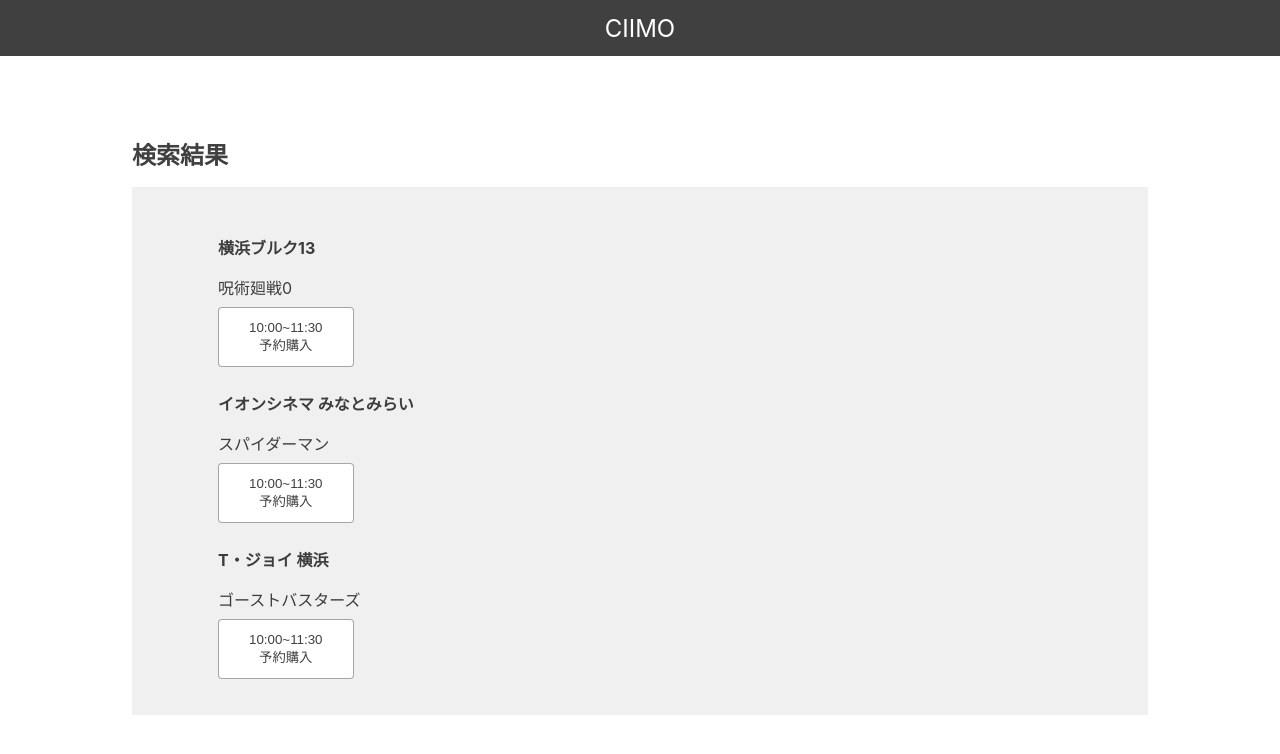
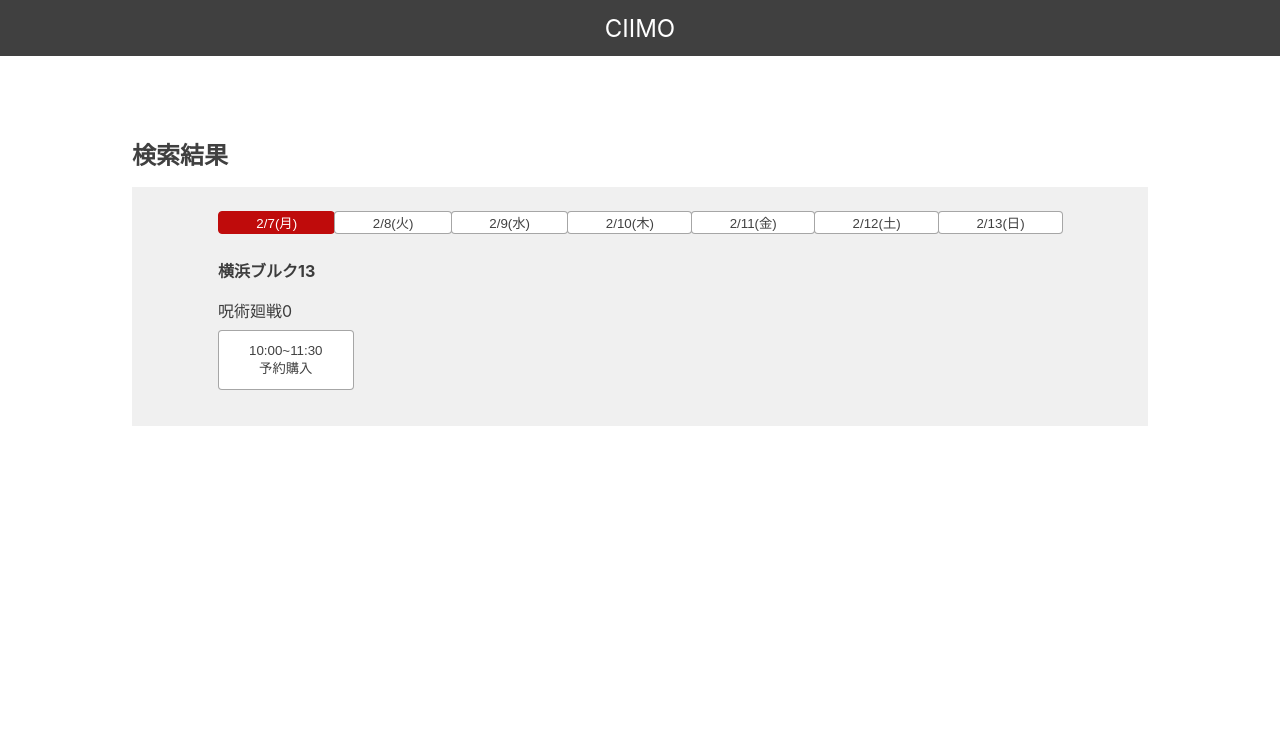
Before and after one commit to sado-haruki/ciimo, a Next.js app: page /schedule in a window 1280 px wide. Shown: the top 754 px of the page. Built offline with nearby package versions, Linux system fonts and the light colour scheme; data requests are answered from the project's data file.

Commit message:
feat:フロント実装

```diff
--- a/db.json/db.json
+++ b/db.json/db.json
@@ -206,7 +206,7 @@
           "schedule": [
             {
               "id": 1,
-              "date": "2/7(月)",
+              "date": "2/8(火)",
               "startTime": "10:00",
               "endTime": "11:30",
               "seat" :[
@@ -401,7 +401,7 @@
           "schedule": [
             {
               "id": 1,
-              "date": "2/7(月)",
+              "date": "2/9(水)",
               "startTime": "10:00",
               "endTime": "11:30",
               "seat" :[
--- a/pages/schedule/Schedule.tsx
+++ b/pages/schedule/Schedule.tsx
@@ -1,7 +1,7 @@
 import router from "next/router";
-import { Film, Schedule, Theater } from "../../types/Theater";
+import { Film, ScheduleType, Theater } from "../../types/Theater";
 import { Reservation } from "../../types/Reservation";
-import styles from '../../styles/schedule/schedule.module.scss';
+import styles from "../../styles/schedule/schedule.module.scss";
 
 interface ScheduleProps {
   theaters: Theater[];
@@ -9,44 +9,46 @@ interface ScheduleProps {
 
 // TODO: mapの要素の順番を入れ替えるデータを作る
 const Schedule = ({ theaters }: ScheduleProps) => {
-  // let films: {
-  //   filmName: string;
-  //   theaters: { name: string; schedule: {}[] }[];
-  // }[] = [];
-  // theaters.forEach((theater) => {
-  //   theater.film.forEach((film) => {
-  //     //findに直す
-  //     //重複したら弾く、してなかったらpushする
-  //     if (
-  //       !films.some((filmfilm) => {
-  //         filmfilm.filmName === film.name;
-  //       })
-  //     ) {
-  //       films.push({ filmName: film.name, theaters: [] });
-  //       // scheduleを入れる
-  //     }
-  //     // theater.nameをtheaterName配列にpushする
-  //   });
-  // });
+  let films: {
+    filmName: string;
+    theaters: { name: string; schedule: {}[] }[];
+  }[] = [];
+  theaters.forEach((theater) => {
+    theater.film.forEach((film) => {
+      //findに直す
+      //重複したら弾く、してなかったらpushする
+      if (
+        !films.some((filmfilm) => {
+          filmfilm.filmName === film.name;
+        })
+      ) {
+        films.push({ filmName: film.name, theaters: [] });
+        // scheduleを入れる
+      }
+      // theater.nameをtheaterName配列にpushする
+    });
+  });
 
   // startTimeとendTimeを組み合わせてidとscheduleで渡す
 
   // 日付タブを押すと日付要素で絞り込んで表示させる
+  //
 
- const clickSchedule = (theater:Theater , film:Film , schedule:Schedule) => {
 
-  const reservation : Reservation = {
+  const clickSchedule = (theater: Theater, film: Film, schedule: ScheduleType) => {
+    const reservation: Reservation = {
       theaterId: theater.id,
       theaterName: theater.name,
       filmId: film.id,
       filmName: film.name,
       scheduleId: schedule.id,
-    schedule: schedule.date+" "+schedule.startTime+"~"+schedule.endTime,
+      schedule:
+        schedule.date + " " + schedule.startTime + "~" + schedule.endTime,
     };
 
-  localStorage.setItem("reservation",JSON.stringify(reservation))
-  router.push(`../seatSelect`)
- }
+    localStorage.setItem("reservation", JSON.stringify(reservation));
+    router.push(`../seatSelect`);
+  };
 
   return (
     <>
@@ -57,8 +59,11 @@ const Schedule = ({ theaters }: ScheduleProps) => {
             <div className={styles.film} key={film.id}>
               {film.name}
               {film.schedule.map((schedule) => (
-                <button className={styles.schedule} key={schedule.id}
-                onClick={()=> clickSchedule(theater , film , schedule)}>
+                <button
+                  className={styles.schedule}
+                  key={schedule.id}
+                  onClick={() => clickSchedule(theater, film, schedule)}
+                >
                   {`${schedule.startTime}~${schedule.endTime}`}
                   <div>予約購入</div>
                 </button>
--- a/pages/schedule/index.tsx
+++ b/pages/schedule/index.tsx
@@ -1,23 +1,48 @@
 import axios from "axios";
-import { useEffect, useRef, useState } from "react";
-import { Theater } from "../../types/Theater";
-import Schedule from "./Schedule";
+import { useCallback, useEffect, useRef, useState } from "react";
+import { Film, ScheduleType, Theater } from "../../types/Theater";
 import Header from "../components/Header";
 import styles from "../../styles/schedule/index.module.scss";
+import Schedule from "./Schedule";
 
 const Index = () => {
   const data = useRef<Theater[]>();
   const [show, setshow] = useState(false);
+  const [value, setvalue] = useState<Theater[]>();
+  const [showDate, setshowDate] = useState("2/7(月)");
 
-  useEffect(() => {
-    axios.get("http://localhost:5000/theater").then((response) => {
-      data.current = response.data;
-      console.log(data.current);
-      setshow(true);
-    });
-  }, []);
+  const dateTab = useCallback(():Theater[] => {
+    let theaterArray: Theater[] = [];
+    if (data.current) {
+      data.current.forEach((theater) => {
+        let filmArray: Film[] = [];
+        theater.film.forEach((film) => {
+          let scheduleArray: ScheduleType[] = [];
+          film.schedule.forEach((schedule) => {
+            if (schedule.date === showDate) {
+              scheduleArray.push(schedule);
+            }
+          });
+          if(scheduleArray.length !== 0){
+          filmArray.push({ id: film.id, name: film.name, schedule: scheduleArray })};
+        });
+        if(filmArray.length !== 0){
+        theaterArray.push({ id: theater.id, name: theater.name, film: filmArray })};
+      });
+    }
+    return theaterArray;
+  },[showDate]);
 
-  // 日付タブを押すと、dateで絞り込んで表示する
+useEffect(() => setvalue(dateTab()), [showDate,dateTab]);
+
+useEffect(() => {
+  axios.get("http://localhost:5000/theater").then((response) => {
+    data.current = response.data;
+    console.log(data.current);
+    setvalue(dateTab());
+    setshow(true);
+  });
+}, [ ,dateTab]);
 
   return (
     <>
@@ -28,19 +53,54 @@ const Index = () => {
         <div className={styles.title}>検索結果</div>
         <div className={styles.contants}>
           {/* 日付タブ実装時に戻す */}
-          {/* <div className={styles.dateTabs}>
-            <button className={styles.dateTab}>2/7(月)</button>
-            <button className={styles.dateTab}>2/8(火)</button>
-            <button className={styles.dateTab}>2/9(水)</button>
-            <button className={styles.dateTab}>2/10(木)</button>
-            <button className={styles.dateTab}>2/11(金)</button>
-            <button className={styles.dateTab}>2/12(土)</button>
-            <button className={styles.dateTab}>2/13(日)</button>
-          </div> */}
-          {data.current ? (
-            <Schedule theaters={data.current}></Schedule>
+          <div className={styles.dateTabs}>
+            <button
+              className={showDate == "2/7(月)"?(styles.selected):(styles.dateTab)}
+              onClick={() => setshowDate("2/7(月)")}
+            >
+              2/7(月)
+            </button>
+            <button
+              className={showDate == "2/8(火)"?(styles.selected):(styles.dateTab)}
+              onClick={() => setshowDate("2/8(火)")}
+            >
+              2/8(火)
+            </button>
+            <button
+              className={showDate == "2/9(水)"?(styles.selected):(styles.dateTab)}
+              onClick={() => setshowDate("2/9(水)")}
+            >
+              2/9(水)
+            </button>
+            <button
+              className={showDate == "2/10(木)"?(styles.selected):(styles.dateTab)}
+              onClick={() => setshowDate("2/10(木)")}
+            >
+              2/10(木)
+            </button>
+            <button
+              className={showDate == "2/11(金)"?(styles.selected):(styles.dateTab)}
+              onClick={() => setshowDate("2/11(金)")}
+            >
+              2/11(金)
+            </button>
+            <button
+              className={showDate == "2/12(土)"?(styles.selected):(styles.dateTab)}
+              onClick={() => setshowDate("2/12(土)")}
+            >
+              2/12(土)
+            </button>
+            <button
+              className={showDate == "2/13(日)"?(styles.selected):(styles.dateTab)}
+              onClick={() => setshowDate("2/13(日)")}
+            >
+              2/13(日)
+            </button>
+          </div>
+          {value ? (
+            <Schedule theaters={value}></Schedule>
           ) : (
-            <div>読み込み中</div>
+            <div> </div>
           )}
         </div>
       </div>
--- a/styles/schedule/index.module.scss
+++ b/styles/schedule/index.module.scss
@@ -1,11 +1,11 @@
-@import '../variables.scss';
+@import "../variables.scss";
 
 .main {
   color: $text-color;
   padding: 5rem 8.25rem 3rem;
 }
 
-.back{
+.back {
   font-size: $main;
   color: $main-gray;
 }
@@ -21,17 +21,17 @@
   background-color: $bg-color;
 }
 
-.dateTabs{
+.dateTabs {
   display: flex;
   width: 100%;
-    :active{
+  :active {
     border: solid 0.0625rem $red;
     background-color: $red;
     color: white;
   }
 }
 
-.dateTab{
+.dateTab {
   flex-grow: 1;
   justify-content: center;
   display: flex;
@@ -42,3 +42,15 @@
   background-color: white;
   cursor: pointer;
 }
+
+.selected {
+    flex-grow: 1;
+    justify-content: center;
+    display: flex;
+    margin-right: -0.0625rem;
+    color: white;
+    border-radius: 0.25rem;
+    border: solid 0.0625rem $red;
+    background-color: $red;
+    cursor: pointer;
+}
--- a/styles/schedule/schedule.module.scss
+++ b/styles/schedule/schedule.module.scss
@@ -1,4 +1,5 @@
 @import "../variables.scss";
+
 
 .theater {
   margin-top: 1.5rem;
--- a/types/Theater.ts
+++ b/types/Theater.ts
@@ -7,10 +7,10 @@ export type Theater = {
 export type Film = {
     id: number,
     name: string,
-    schedule: Schedule[],
+    schedule: ScheduleType[],
 }
 
-export type Schedule = {
+export type ScheduleType = {
     id: number,
     date: string,
     startTime: string,
```
Lines whose indentation alone changed are shown as unchanged.
